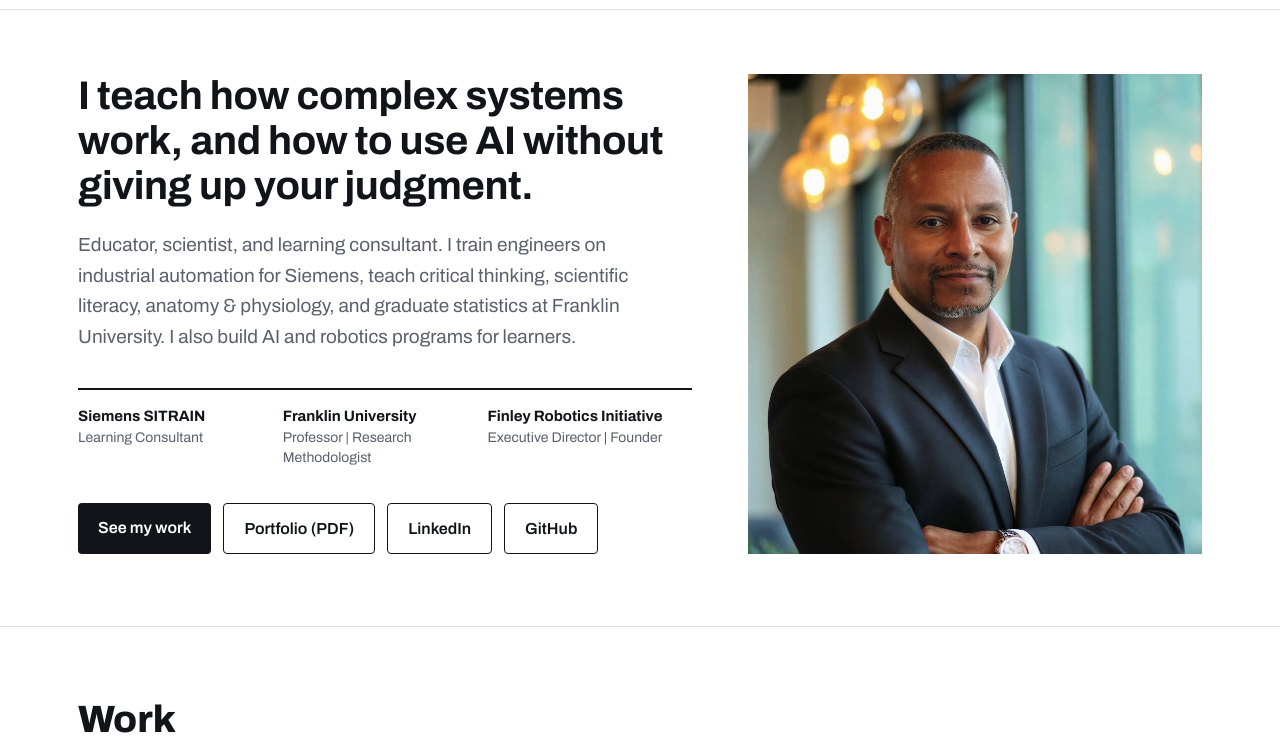
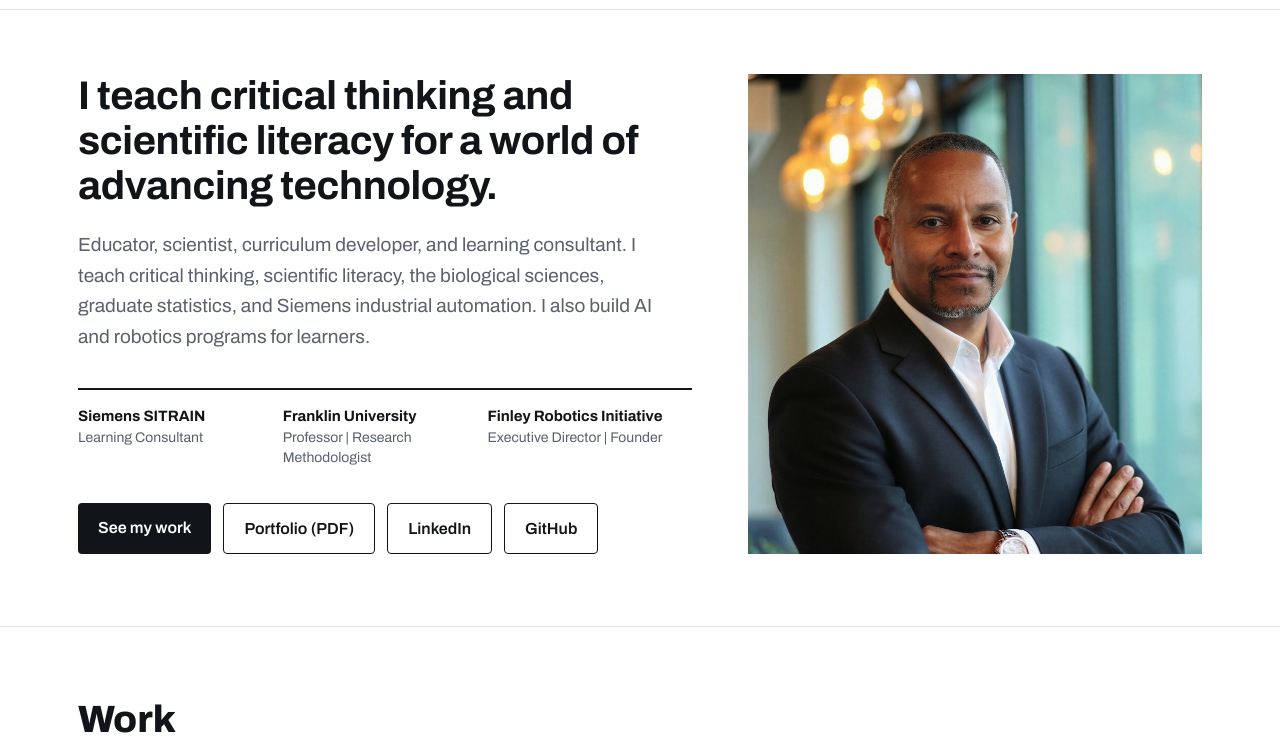
Before and after one commit to reijinarudo/Portfolio, a plain HTML site: page index.html in a window 1280 px wide. Shown: the part 55-800 px from the top of the page. Drawn offline with Linux system fonts and the light colour scheme.

Commit message:
Update index.html

```diff
--- a/index.html
+++ b/index.html
@@ -147,8 +147,8 @@
 
   <div class="wrap intro">
     <div>
-      <h1>I teach how complex systems work, and how to use AI without giving up your judgment.</h1>
-      <p class="lead">Educator, scientist, and learning consultant. I train engineers on industrial automation for Siemens, teach critical thinking, scientific literacy, anatomy & physiology, and graduate statistics at Franklin University. I also build AI and robotics programs for learners.</p>
+      <h1>I teach critical thinking and scientific literacy for a world of advancing technology.</h1>
+      <p class="lead">Educator, scientist, curriculum developer, and learning consultant. I teach critical thinking, scientific literacy, the biological sciences, graduate statistics, and Siemens industrial automation. I also build AI and robotics programs for learners.</p>
       <div class="now">
         <div><b>Siemens SITRAIN</b><span>Learning Consultant</span></div>
         <div><b>Franklin University</b><span>Professor | Research Methodologist</span></div>
@@ -205,6 +205,7 @@
 
       <div class="more">
         <h3>More work</h3>
+        <div class="row"><b>Skeptoid Media</b><small>Curriculum Development Manager</small><p>I develop curriculum for Skeptoid Media, an educational nonprofit that teaches media literacy and critical thinking through its podcast, web series, and films. <a href="https://skeptoid.org" target="_blank" rel="noopener">skeptoid.org</a></p></div>
         <div class="row"><b>Machines That Talk</b><small>Talk</small><p>How large language models produce text and how to evaluate what they say. Premiered at the Atlanta Freethought Society in August 2026. <a href="https://accesstorobotics.org/talks.html" target="_blank" rel="noopener">Talk details</a></p></div>
         <div class="row"><b>Siemens SITRAIN curriculum</b><small>Training</small><p>TIA Portal, S7-1500, and SINAMICS drive courses for about 1,000 engineers and technicians a year, including the SIMIT simulation setup for an updated programming course.</p></div>
         <div class="row"><b>Private AI grading assistant</b><small>Built</small><p>A local AI assistant with document retrieval (RAG) on my own hardware, so student submissions never leave my machine.</p></div>
@@ -246,6 +247,7 @@
           <h3>Experience</h3>
           <div class="entry"><b>Learning Consultant</b><i>Siemens Digital Industries, SITRAIN</i><p>Designs and delivers TIA Portal and industrial automation curriculum for engineers, technicians, and dealer networks. SITRAIN Level 2 Certified Instructor.</p></div>
           <div class="entry"><b>Adjunct Instructor and Doctoral Research Methodologist</b><i>Franklin University</i><p>Teaches anatomy and physiology, statistics, and scientific literacy, and serves as methodologist on dissertation committees.</p></div>
+          <div class="entry"><b>Curriculum Development Manager</b><i>Skeptoid Media</i></div>
           <div class="entry"><b>Founder</b><i>Finley Robotics Initiative</i><p>Leads the board, the scholarship program, and outreach.</p></div>
           <div class="entry"><b>Contract Teleoperator (Remote)</b><i>Sunday Robotics</i><p>Records household task demonstrations through haptic teleoperation, producing training data for robots being developed for the home.</p></div>
           <div class="entry"><b>Earlier roles</b><p>High school science teaching, the Skeletons Museum, Hewlett-Packard technical consulting, federal corrections, and media production.</p></div>
```
